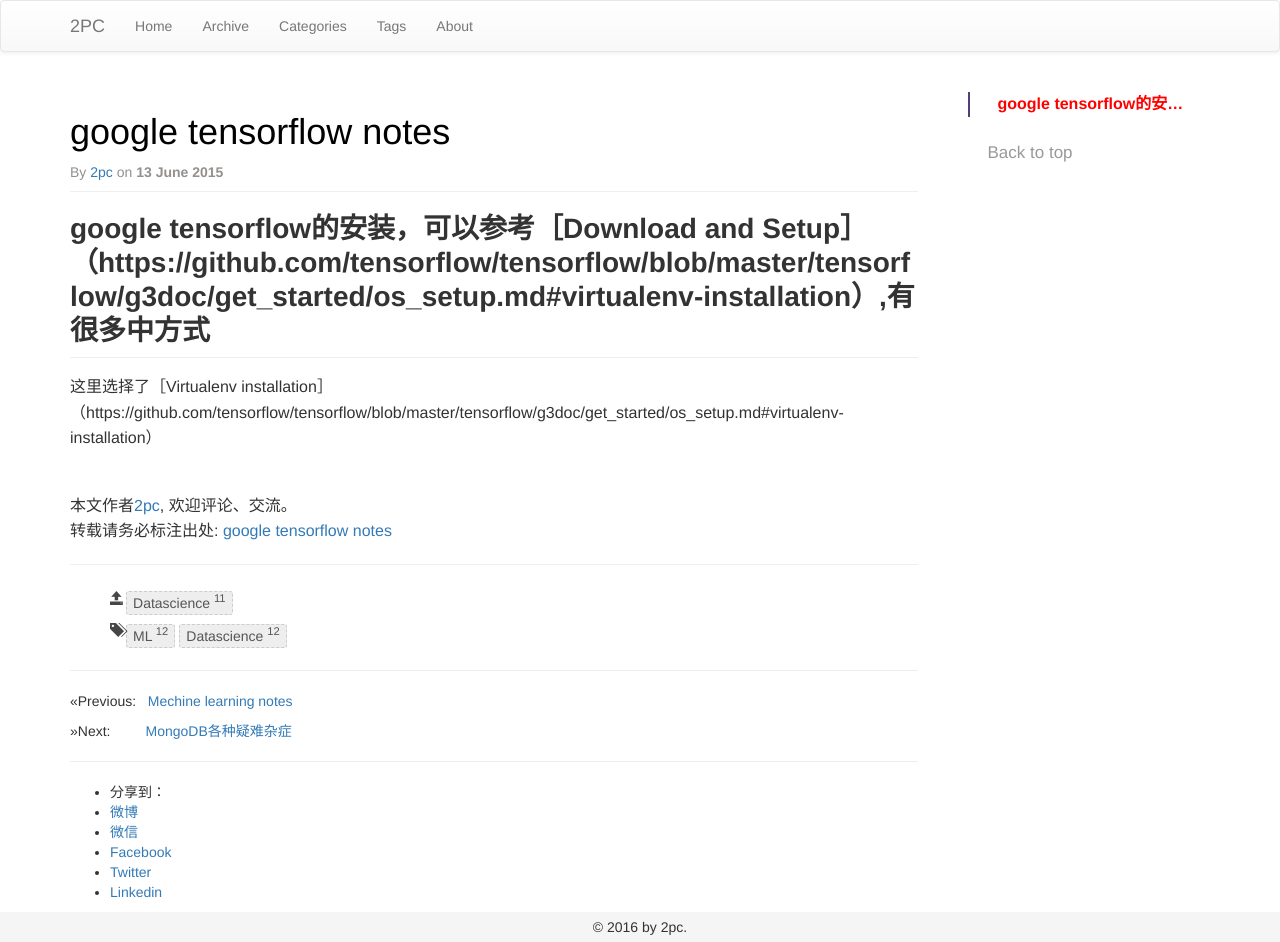
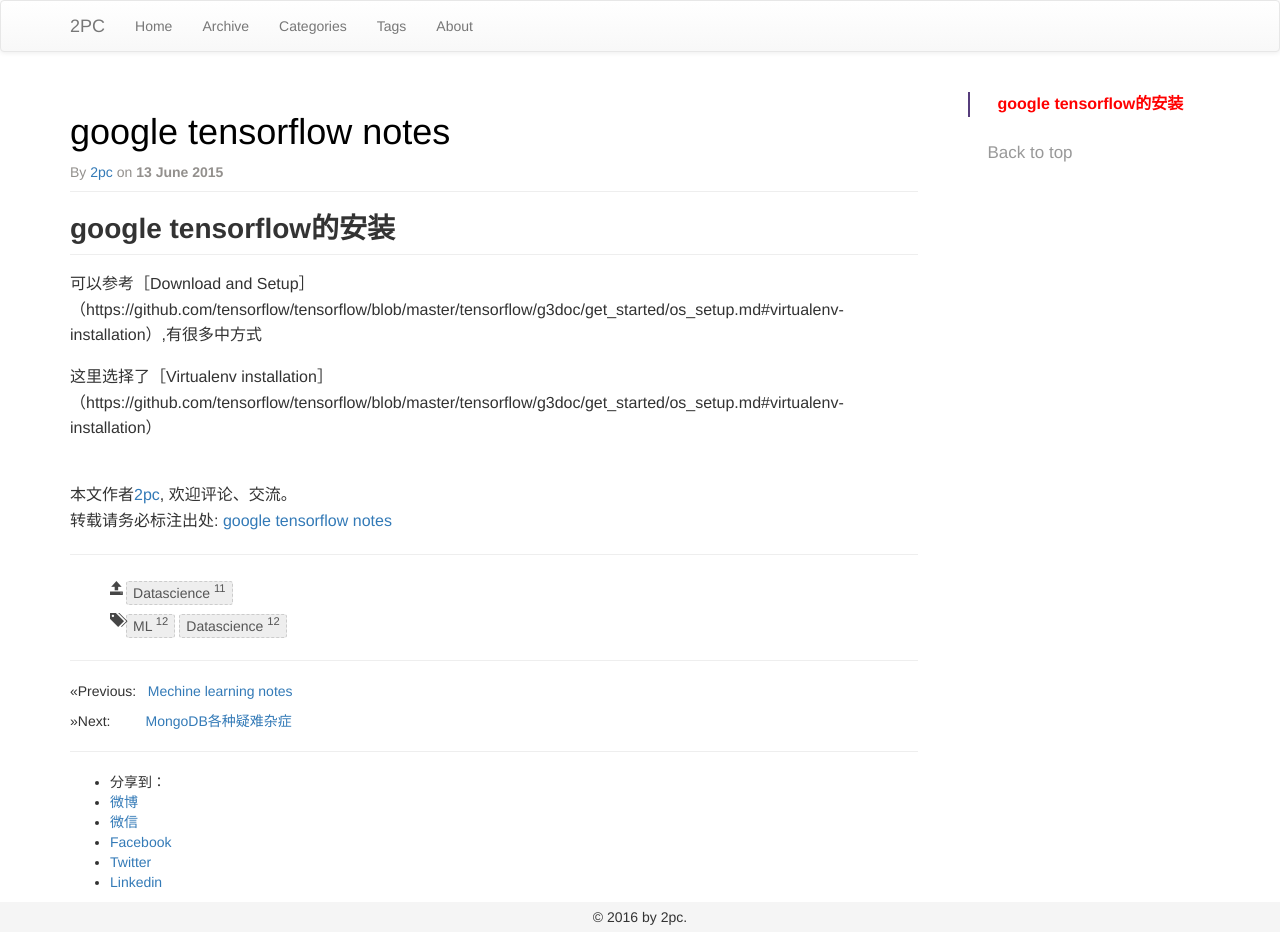
Before and after one commit to luyee/2pc.github.io, a Jekyll site: the page built from _posts/datascience/2015-06-13-tensorflow.md, in a window 1280 px wide. Built offline with Jekyll 4.4.1, drawn with Linux system fonts in a browser that asks for light colours; comment, search, counter and statistics services are not loaded.

Commit message:
Update 2015-06-13-tensorflow.md

```diff
--- a/_posts/datascience/2015-06-13-tensorflow.md
+++ b/_posts/datascience/2015-06-13-tensorflow.md
@@ -6,6 +6,8 @@ description: "svm"
 category: "Datascience"
 tags: ["ML","Datascience"]
 ---
-## google tensorflow的安装，可以参考［Download and Setup］（https://github.com/tensorflow/tensorflow/blob/master/tensorflow/g3doc/get_started/os_setup.md#virtualenv-installation）,有很多中方式
+## google tensorflow的安装
+
+可以参考［Download and Setup］（https://github.com/tensorflow/tensorflow/blob/master/tensorflow/g3doc/get_started/os_setup.md#virtualenv-installation）,有很多中方式
 
 这里选择了［Virtualenv installation］（https://github.com/tensorflow/tensorflow/blob/master/tensorflow/g3doc/get_started/os_setup.md#virtualenv-installation）
```
